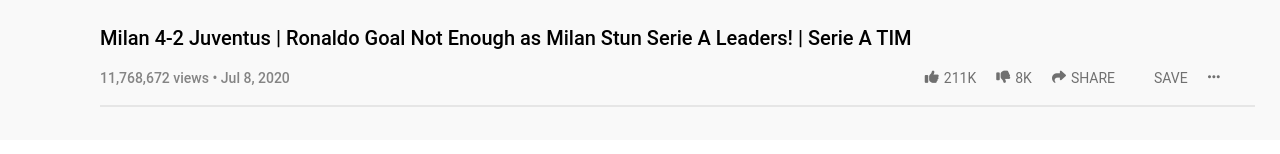
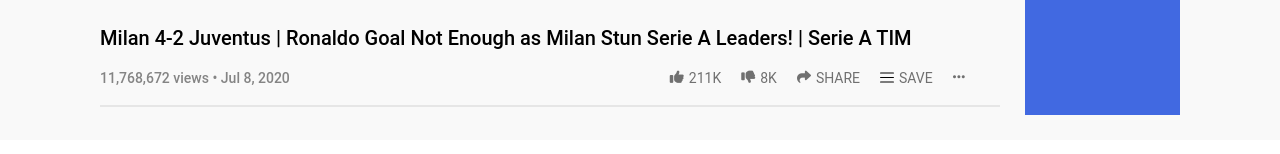
Before and after one commit to mahmoud717/embedding-video-images, a plain HTML site: page index.html in a window 1280 px wide. Shown: the part 594-748 px from the top of the page. Drawn offline with Linux system fonts and the light colour scheme.

```diff
--- a/index.html
+++ b/index.html
@@ -12,12 +12,14 @@
       href="https://fonts.googleapis.com/css2?family=Montserrat:wght@900&family=Open+Sans:wght@300;400;600&display=swap"
       rel="stylesheet"
     />
+    <link href="favicon.ico" rel="icon" type="image/x-icon" />
     <script src="https://kit.fontawesome.com/a076d05399.js"></script>
 
     <link rel="stylesheet" href="styles.css" />
   </head>
   <body>
     <!-- main -->
+
     <!-- navbar -->
     <div id="navbar">
       <div class="bars">
--- a/styles.css
+++ b/styles.css
@@ -138,3 +138,8 @@ hr {
 /*************** video section end ***********/
 
 /***************** side bar ***************/
+.side-bar {
+  flex: 1;
+  background-color: royalblue;
+  margin: 25px 100px 25px 0px;
+}
```
Also changed, not shown: favicon.ico (added), open-menu.svg (added).
